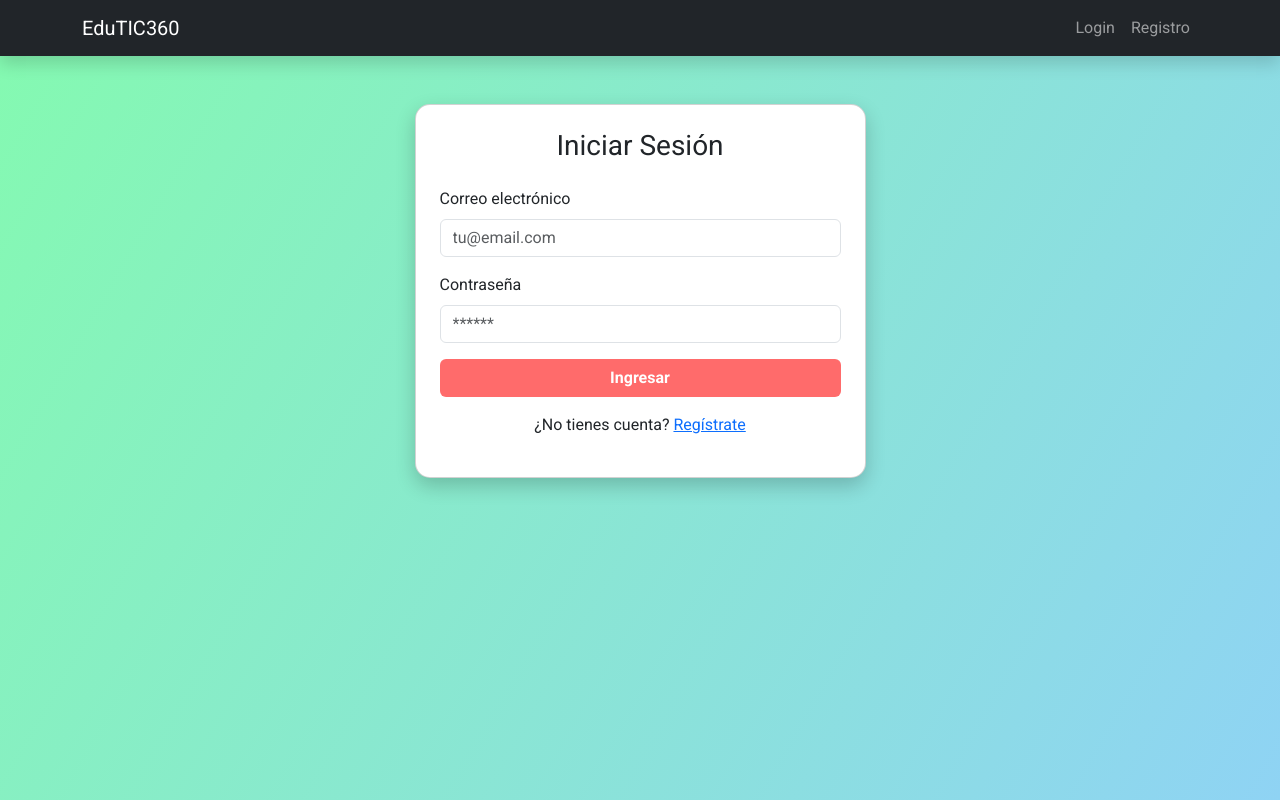
After one commit to Joseph-Math/mi_proyecto_flask, a Flask app: page /login in a window 1280 px wide. The commit adds this page. Run offline with Flask 3, Linux system fonts and the light colour scheme.

Commit message:
Mejoras en interfaz y sistema de login funcional con MySQL

```diff
--- a/app.py
+++ b/app.py
@@ -1,81 +1,88 @@
-from flask import Flask, render_template, request, redirect, url_for
-from conexion.conexion import crear_conexion
+from flask import Flask, render_template, request, redirect, url_for, flash
+from flask_login import LoginManager, login_user, login_required, logout_user, current_user
+from werkzeug.security import generate_password_hash, check_password_hash
+from models import User
+from conexion.conexion import get_db_connection
 
 app = Flask(__name__)
+app.secret_key = "clave_secreta_super_segura"
 
-@app.route('/')
+# Configuración de Flask-Login
+login_manager = LoginManager()
+login_manager.login_view = "login"
+login_manager.init_app(app)
+
+@login_manager.user_loader
+def load_user(user_id):
+    conn = get_db_connection()
+    cursor = conn.cursor(dictionary=True)
+    cursor.execute("SELECT * FROM usuarios WHERE id_usuario = %s", (user_id,))
+    user_data = cursor.fetchone()
+    cursor.close()
+    conn.close()
+    if user_data:
+        return User(user_data["id_usuario"], user_data["nombre"], user_data["email"], user_data["password"])
+    return None
+
+@app.route("/")
 def index():
-    return render_template('index.html')
+    return render_template("base.html")
 
-# Crear usuario
-@app.route('/add_user', methods=['GET', 'POST'])
-def add_user():
-    if request.method == 'POST':
-        nombre = request.form['nombre']
-        mail = request.form['mail']
-        conexion = crear_conexion()
-        if conexion:
-            cursor = conexion.cursor()
-            sql = "INSERT INTO usuarios (nombre, mail) VALUES (%s, %s)"
-            cursor.execute(sql, (nombre, mail))
-            conexion.commit()
-            conexion.close()
-            return redirect(url_for('list_users'))
-    return render_template('add_user.html')
+@app.route("/login", methods=["GET", "POST"])
+def login():
+    if request.method == "POST":
+        email = request.form["email"]
+        password = request.form["password"]
 
-# Leer usuarios
-@app.route('/list_users')
-def list_users():
-    conexion = crear_conexion()
-    usuarios = []
-    if conexion:
-        cursor = conexion.cursor()
-        cursor.execute("SELECT id_usuario, nombre, mail FROM usuarios")
-        usuarios = cursor.fetchall()
-        conexion.close()
-    return render_template('list_users.html', usuarios=usuarios)
+        conn = get_db_connection()
+        cursor = conn.cursor(dictionary=True)
+        cursor.execute("SELECT * FROM usuarios WHERE email = %s", (email,))
+        user_data = cursor.fetchone()
+        cursor.close()
+        conn.close()
 
-# Editar usuario
-@app.route('/edit_user/<int:id_usuario>', methods=['GET', 'POST'])
-def edit_user(id_usuario):
-    conexion = crear_conexion()
-    if not conexion:
-        return "Error al conectar a la base de datos"
+        if user_data and check_password_hash(user_data["password"], password):
+            user = User(user_data["id_usuario"], user_data["nombre"], user_data["email"], user_data["password"])
+            login_user(user)
+            flash("Inicio de sesión exitoso", "success")
+            return redirect(url_for("protected"))
+        else:
+            flash("Credenciales incorrectas", "danger")
 
-    cursor = conexion.cursor()
-    if request.method == 'POST':
-        nombre = request.form['nombre']
-        mail = request.form['mail']
-        sql = "UPDATE usuarios SET nombre = %s, mail = %s WHERE id_usuario = %s"
-        cursor.execute(sql, (nombre, mail, id_usuario))
-        conexion.commit()
-        conexion.close()
-        return redirect(url_for('list_users'))
+    return render_template("login.html")
 
-    # Si es GET, obtenemos los datos actuales
-    cursor.execute("SELECT id_usuario, nombre, mail FROM usuarios WHERE id_usuario = %s", (id_usuario,))
-    usuario = cursor.fetchone()
-    conexion.close()
-    return render_template('edit_user.html', usuario=usuario)
+@app.route("/register", methods=["GET", "POST"])
+def register():
+    if request.method == "POST":
+        nombre = request.form["nombre"]
+        email = request.form["email"]
+        password = request.form["password"]
+        hashed_password = generate_password_hash(password)
 
-# Eliminar usuario
-@app.route('/delete_user/<int:id_usuario>', methods=['GET', 'POST'])
-def delete_user(id_usuario):
-    conexion = crear_conexion()
-    if conexion:
-        cursor = conexion.cursor()
-        cursor.execute("DELETE FROM usuarios WHERE id_usuario = %s", (id_usuario,))
-        conexion.commit()
-        conexion.close()
-    return redirect(url_for('list_users'))
-@app.route('/test_db')
-def test_db():
-    conexion = crear_conexion()
-    if conexion:
-        conexion.close()
-        return "¡Conexión con la base de datos exitosa!"
-    else:
-        return "Error al conectar a la base de datos."
+        conn = get_db_connection()
+        cursor = conn.cursor()
+        cursor.execute("INSERT INTO usuarios (nombre, email, password) VALUES (%s, %s, %s)",
+                       (nombre, email, hashed_password))
+        conn.commit()
+        cursor.close()
+        conn.close()
 
-if __name__ == '__main__':
+        flash("Usuario registrado con éxito", "success")
+        return redirect(url_for("login"))
+
+    return render_template("register.html")
+
+@app.route("/protected")
+@login_required
+def protected():
+    return render_template("protected.html", user=current_user)
+
+@app.route("/logout")
+@login_required
+def logout():
+    logout_user()
+    flash("Sesión cerrada", "info")
+    return redirect(url_for("login"))
+
+if __name__ == "__main__":
     app.run(debug=True)
--- a/requirements.txt
+++ b/requirements.txt
@@ -7,3 +7,7 @@ Jinja2==3.1.6
 MarkupSafe==3.0.2
 packaging==25.0
 Werkzeug==3.1.3
+Flask
+Flask-Login
+mysql-connector-python
+Werkzeug
--- a/templates/base.html
+++ b/templates/base.html
@@ -4,21 +4,71 @@
     <meta charset="UTF-8">
     <meta name="viewport" content="width=device-width, initial-scale=1.0">
     <title>{% block title %}Mi Proyecto Flask{% endblock %}</title>
-    <!-- Bootstrap 5 CSS -->
+
+    <!-- Bootstrap CSS -->
     <link href="https://cdn.jsdelivr.net/npm/bootstrap@5.3.2/dist/css/bootstrap.min.css" rel="stylesheet">
+
+    <!-- Google Fonts -->
+    <link href="https://fonts.googleapis.com/css2?family=Roboto:wght@400;700&display=swap" rel="stylesheet">
+
+    <style>
+        body {
+            font-family: 'Roboto', sans-serif;
+            background: linear-gradient(120deg, #84fab0 0%, #8fd3f4 100%);
+            min-height: 100vh;
+        }
+        .card {
+            border-radius: 15px;
+            box-shadow: 0 8px 20px rgba(0,0,0,0.2);
+        }
+        .btn-custom {
+            background: #ff6b6b;
+            color: white;
+            font-weight: bold;
+        }
+        .btn-custom:hover {
+            background: #ff4757;
+        }
+    </style>
 </head>
-<body class="bg-light">
-    <nav class="navbar navbar-expand-lg navbar-dark bg-dark mb-4">
+<body>
+    <nav class="navbar navbar-expand-lg navbar-dark bg-dark shadow">
         <div class="container">
-            <a class="navbar-brand" href="{{ url_for('index') }}">Liceo Policial</a>
-            <div>
-                <a class="btn btn-outline-light me-2" href="{{ url_for('add_user') }}">Nuevo Usuario</a>
-                <a class="btn btn-outline-light" href="{{ url_for('list_users') }}">Lista de Usuarios</a>
+            <a class="navbar-brand" href="{{ url_for('index') }}">EduTIC360</a>
+            <div class="collapse navbar-collapse">
+                <ul class="navbar-nav ms-auto">
+                    {% if current_user.is_authenticated %}
+                        <li class="nav-item">
+                            <a class="nav-link" href="{{ url_for('protected') }}">Dashboard</a>
+                        </li>
+                        <li class="nav-item">
+                            <a class="nav-link" href="{{ url_for('logout') }}">Cerrar sesión</a>
+                        </li>
+                    {% else %}
+                        <li class="nav-item">
+                            <a class="nav-link" href="{{ url_for('login') }}">Login</a>
+                        </li>
+                        <li class="nav-item">
+                            <a class="nav-link" href="{{ url_for('register') }}">Registro</a>
+                        </li>
+                    {% endif %}
+                </ul>
             </div>
         </div>
     </nav>
 
-    <div class="container">
+    <div class="container my-5">
+        {% with messages = get_flashed_messages(with_categories=true) %}
+          {% if messages %}
+            {% for category, message in messages %}
+              <div class="alert alert-{{ category }} alert-dismissible fade show" role="alert">
+                  {{ message }}
+                  <button type="button" class="btn-close" data-bs-dismiss="alert" aria-label="Close"></button>
+              </div>
+            {% endfor %}
+          {% endif %}
+        {% endwith %}
+
         {% block content %}{% endblock %}
     </div>
 
--- /dev/null
+++ b/templates/login.html
@@ -0,0 +1,25 @@
+{% extends "base.html" %}
+
+{% block title %}Login{% endblock %}
+
+{% block content %}
+<div class="row justify-content-center">
+    <div class="col-md-5">
+        <div class="card p-4">
+            <h3 class="text-center mb-4">Iniciar Sesión</h3>
+            <form method="POST">
+                <div class="mb-3">
+                    <label for="email" class="form-label">Correo electrónico</label>
+                    <input type="email" class="form-control" id="email" name="email" placeholder="tu@email.com" required>
+                </div>
+                <div class="mb-3">
+                    <label for="password" class="form-label">Contraseña</label>
+                    <input type="password" class="form-control" id="password" name="password" placeholder="******" required>
+                </div>
+                <button type="submit" class="btn btn-custom w-100">Ingresar</button>
+                <p class="mt-3 text-center">¿No tienes cuenta? <a href="{{ url_for('register') }}">Regístrate</a></p>
+            </form>
+        </div>
+    </div>
+</div>
+{% endblock %}
```
Also changed, not shown: conexion/conexion.py (+8 -15 lines), models.py (added, +8 -0 lines), templates/protected.html (added, +15 -0 lines), templates/register.html (added, +29 -0 lines).
